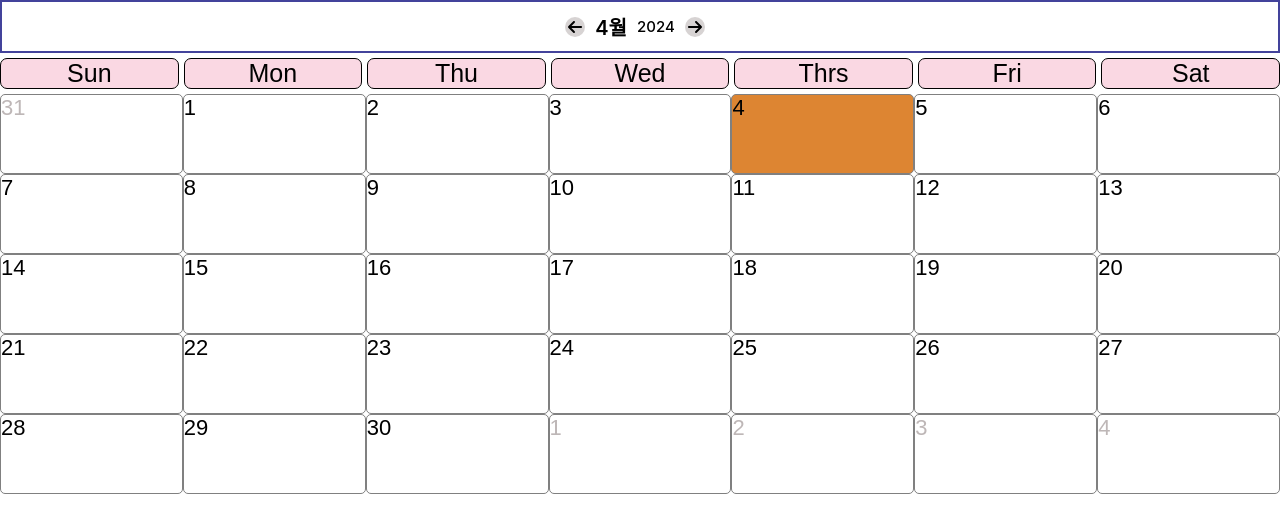
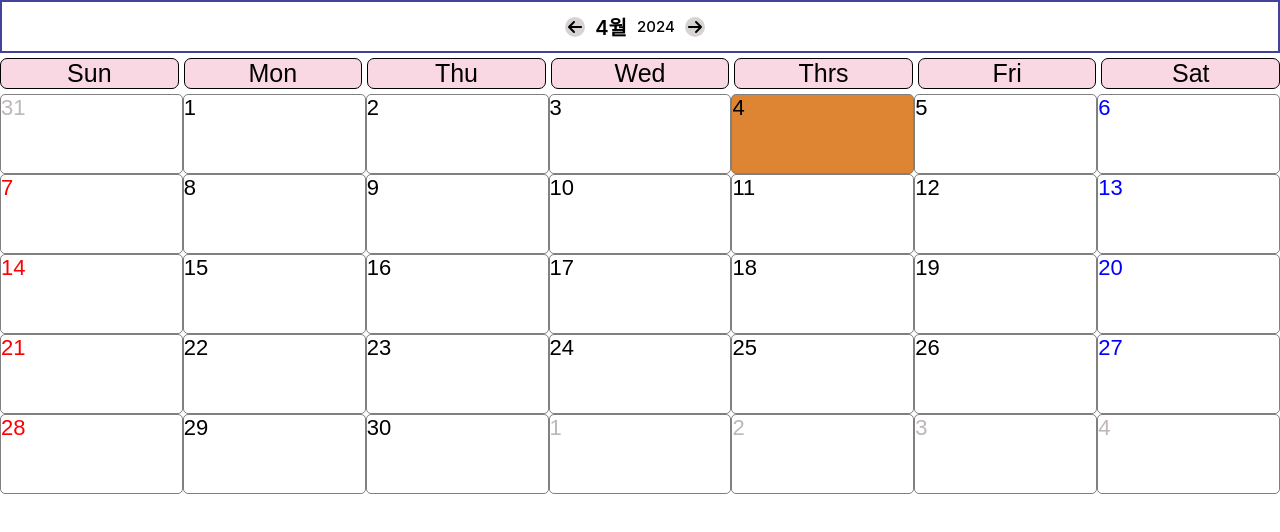
Before and after one commit to Syeseong/schedule, a React (Create React App) app: page / in a window 1280 px wide. Shown: the top 532 px of the page. Built offline with nearby package versions, Linux system fonts and the light colour scheme; a web font is replaced by a local one.

Commit message:
feat : 2024-04-04 -토요일, 일요일 색상 기능 추가

```diff
--- a/src/App.css
+++ b/src/App.css
@@ -94,6 +94,14 @@ body {}
   color: black;
 }
 
+.CellBody .day_col.sunday {
+  color: red;
+}
+
+.CellBody .day_col.saturday {
+  color: blue;
+}
+
 .CellBody .day_col.disabled {
   color: rgb(190, 183, 183);
 }
--- a/src/component/CellBody.js
+++ b/src/component/CellBody.js
@@ -1,4 +1,4 @@
-import { addDays, endOfMonth, endOfWeek, format, isSameDay, isSameMonth, startOfMonth, startOfWeek } from "date-fns";
+import { addDays, endOfMonth, endOfWeek, format, getDay, isSameDay, isSameMonth, startOfMonth, startOfWeek } from "date-fns";
 
 const CellBody = ({ currentMonth, selectedDate, onDateClick }) => {
 
@@ -21,8 +21,18 @@ const CellBody = ({ currentMonth, selectedDate, onDateClick }) => {
         for (let i = 0; i < 7; i++) {
             formmatedDate = format(day, 'd')
             const cloneDay = day;
+            //현재 날짜의 요일을 숫자로 가져옴
+            const dayOfWeek = getDay(day);
+            //토요일, 일요일을 정하는 클래스
+            let dayClass = "";
+            //토요일, 일요일을 정하는 조건문
+            if (dayOfWeek === 0) {
+                dayClass = "sunday"
+            } else if (dayOfWeek === 6) {
+                dayClass = "saturday"
+            }
             days.push(
-                <div className={`day_col ${!isSameMonth(day, monthStart) ? "disabled" : isSameDay(day, selectedDate) ? "selected" : format(currentMonth, 'M') !== format(day, 'M') ? "not-valid" : "valid"}`}
+                <div className={`day_col ${dayClass} ${!isSameMonth(day, monthStart) ? "disabled" : isSameDay(day, selectedDate) ? "selected" : format(currentMonth, 'M') !== format(day, 'M') ? "not-valid" : "valid"}`}
                     key={day}
                     onClick={() => { onDateClick(cloneDay) }}>
                     <span className={format(currentMonth, 'M') !== format(day, 'M') ? "not-valid" : ""}>
```
